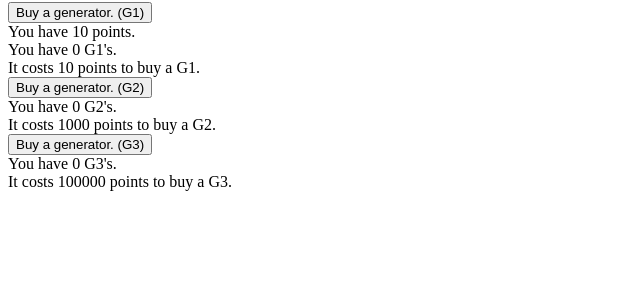
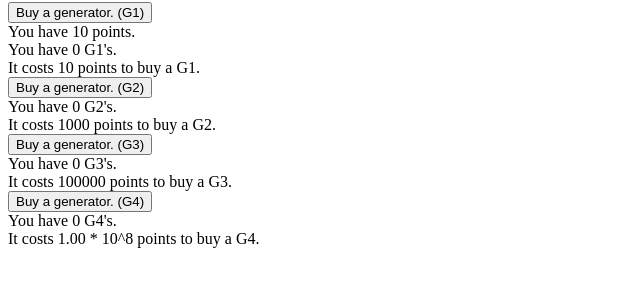
Before and after one commit to Katakana1/ordinal-creation, a plain HTML site: page index.html in a window 1280 px wide. Shown: the part 64-350 px from the top of the page, without its empty margins (0-640 px from the left). Drawn offline with Linux system fonts and the light colour scheme.

Commit message:
Update index.html

```diff
--- a/index.html
+++ b/index.html
@@ -16,6 +16,9 @@
   <button class = "genButton" onclick = "g3.buy()">Buy a generator. (G3)</button>
   <div id="gen3Amount">You have 0 G3's.</div>
   <div id="gen3Cost">It costs 100000 points to buy a G3.</div>
+  <button class = "genButton" onclick = "g4.buy()">Buy a generator. (G4)</button>
+  <div id="gen4Amount">You have 0 G4's.</div>
+  <div id="gen4Cost">It costs 1.00 * 10^8 points to buy a G4.</div>
 </body>
 <script src = "main.js"></script>
 </html>
```
